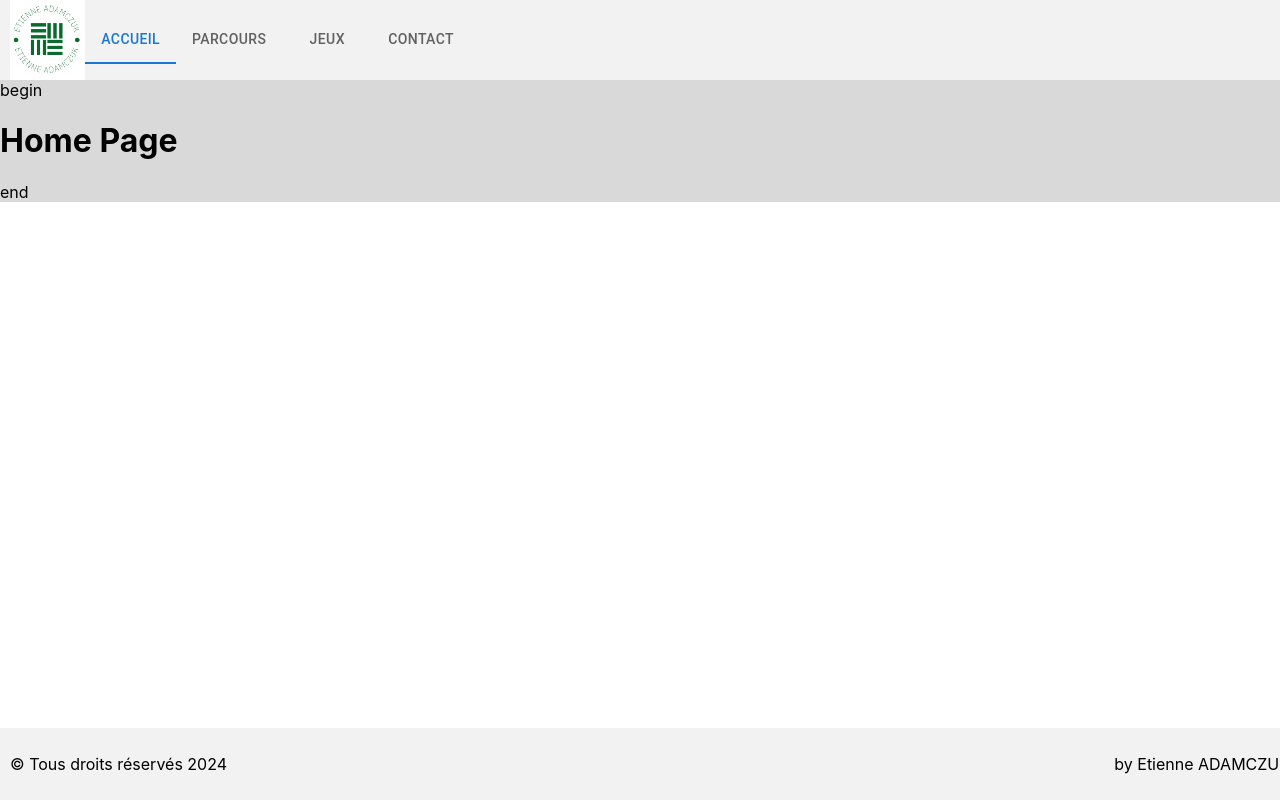
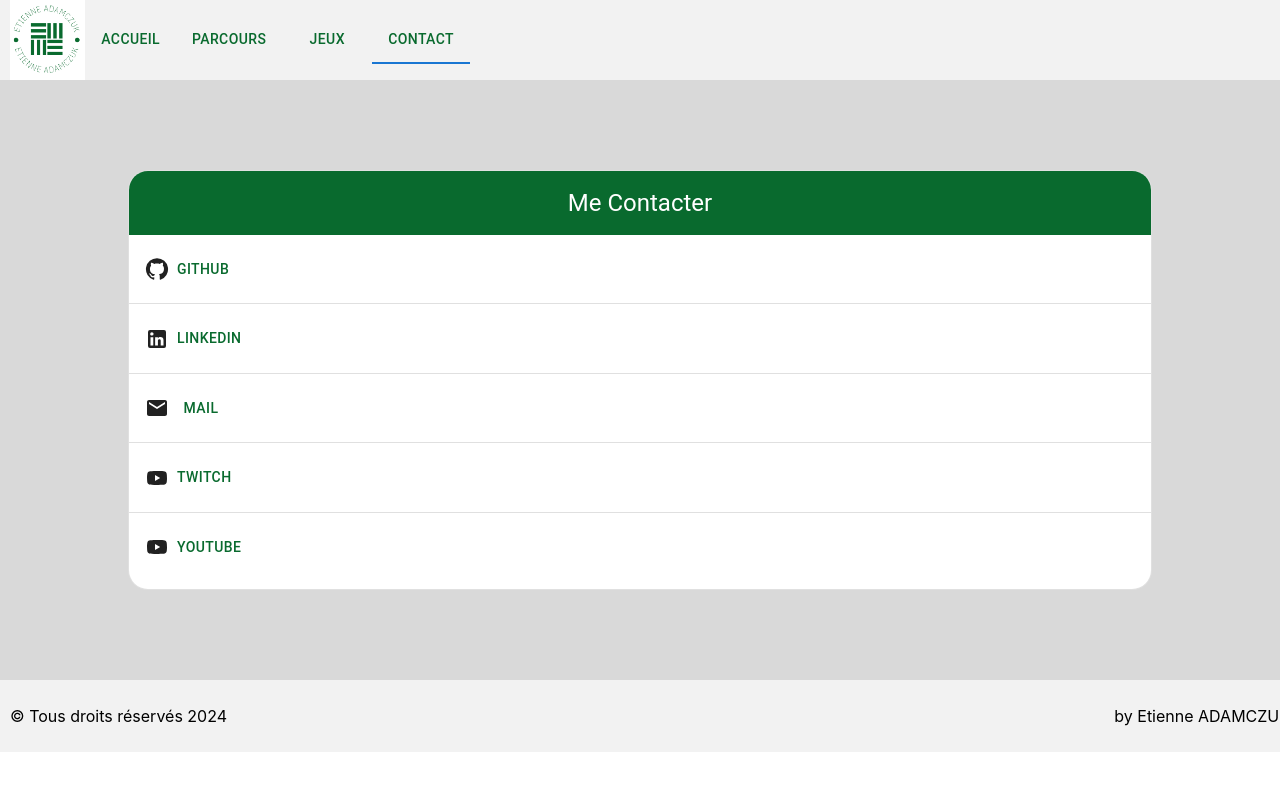
Before and after one commit to etienneadams/mon-site, a React (Create React App) app: page /contact in a window 1280 px wide. Before the commit this address led to /accueil. Built offline with nearby package versions, Linux system fonts and the light colour scheme.

Commit message:
{contact} réalisation de la page contact

```diff
--- a/package.json
+++ b/package.json
@@ -5,6 +5,10 @@
   "dependencies": {
     "@emotion/react": "^11.11.3",
     "@emotion/styled": "^11.11.0",
+    "@fortawesome/fontawesome-svg-core": "^6.5.1",
+    "@fortawesome/free-solid-svg-icons": "^6.5.1",
+    "@fortawesome/react-fontawesome": "^0.2.0",
+    "@mui/icons-material": "^5.14.5",
     "@mui/material": "^5.15.4",
     "cra-template-typescript": "1.2.0",
     "react": "^18.2.0",
--- a/src/App.tsx
+++ b/src/App.tsx
@@ -3,6 +3,7 @@
 import { BrowserRouter as Router, Routes, Route, Navigate } from 'react-router-dom';
 import HomePage from './front/pages/home.tsx';
 import GamePage from './front/pages/games.tsx';
+import ContactPage from './front/pages/contact.tsx';
 
 function App() {
   return (
@@ -11,6 +12,7 @@
         <Route path="*" element={<Navigate to="/accueil" />} />
         <Route path="/accueil" element={<HomePage />} />
         <Route path="/jeux" element={<GamePage />} />
+        <Route path="/contact" element={<ContactPage />} />
       </Routes>
     </Router>
   );
--- a/src/front/components/footer.tsx
+++ b/src/front/components/footer.tsx
@@ -12,7 +12,6 @@
     const footerStyle: React.CSSProperties = {
         padding: '10px',
         backgroundColor: colors.lighterGray,
-        position: 'fixed',
         bottom: '0',
         width: '100%',
     };
--- a/src/front/components/navigation/navbar.tsx
+++ b/src/front/components/navigation/navbar.tsx
@@ -40,11 +40,11 @@
         <div style={divStyle}>
             <img style={imgStyle} src={logo} alt="logo" />
             <div>
-                <Tabs value={value} onChange={handleChange} centered>
-                    <Tab value="accueil" label="Accueil" />
-                    <Tab value="parcours" label="Parcours" />
-                    <Tab value="jeux" label="Jeux" />
-                    <Tab value="contact" label="Contact" />
+                <Tabs value={value} onChange={handleChange} centered style={{color: colors.mainGreen}}>
+                    <Tab value="accueil" label="Accueil" style={{color: colors.mainGreen}}/>
+                    <Tab value="parcours" label="Parcours" style={{color: colors.mainGreen}}/>
+                    <Tab value="jeux" label="Jeux" style={{color: colors.mainGreen}}/>
+                    <Tab value="contact" label="Contact" style={{color: colors.mainGreen}}/>
                 </Tabs>
             </div>
         </div>
--- /dev/null
+++ b/src/front/pages/contact.tsx
@@ -0,0 +1,140 @@
+import React, { useState } from "react";
+import Navbar from "../components/navigation/navbar.tsx";
+import Footer from "../components/footer.tsx";
+import Colors from "../colors/colors.tsx";
+import { Alert, Box, Button, Card, CardContent, CardHeader, Dialog, DialogContent, DialogTitle, Divider, FormControl, FormControlLabel, FormLabel, Icon, Radio, RadioGroup, TextField } from "@mui/material";
+import GitHubIcon from '@mui/icons-material/GitHub';
+import LinkedInIcon from '@mui/icons-material/LinkedIn';
+import YouTubeIcon from '@mui/icons-material/YouTube';
+import MailIcon from '@mui/icons-material/Mail';
+import { Link } from "react-router-dom";
+
+const ContactPage = () => {
+    const [open, setOpen] = useState(false);
+    const [mailValue, setMailValue] = useState<string>();
+
+
+    const handleOpen = () => {
+        setOpen(!open);
+    };
+
+    const handleForm = () => {
+        if (mailValue === undefined) {
+            <Alert severity="error">
+
+            </Alert>
+        } else {
+
+        }
+    };
+
+
+    //CSS
+    const colors = Colors();
+
+    const bodyStyle: React.CSSProperties = {
+        backgroundColor: colors.lightGray,
+        height: '75vh',
+        alignItems: 'center',
+        margin: 'auto',
+        display: 'flex',
+        justifyContent: 'center',
+    };
+
+    const cardStyle: React.CSSProperties = {
+        //alignItems: 'center',
+        //width: '20px',
+        borderRadius: '20px',
+    };
+
+    const cardHeaderStyle: React.CSSProperties = {
+        backgroundColor: colors.mainGreen,
+        color: 'white',
+        textAlign: 'center',
+    };
+
+    const contactLinkStyle: React.CSSProperties = {
+        display: 'flex',
+        alignItems: 'center', // Centre les éléments verticalement dans chaque ligne
+    };
+
+    const dialogStyle: React.CSSProperties = {
+        //width: '900px',
+        //borderRadius: '20px',
+    };
+
+
+    return (
+        <>
+            <header>
+                <Navbar page={"contact"}/>
+            </header>
+            <body style={bodyStyle}>
+                <Box sx={{ width: '80vw'}}>
+                    <Card variant='outlined' style={cardStyle}>
+                        <CardHeader style={cardHeaderStyle} title={'Me Contacter'}/>
+                        <CardContent style={contactLinkStyle}>
+                            <Icon component={GitHubIcon}/>
+                            <Link to={"https://github.com/etienneadams"} target="_blank">
+                                <Button style={{color: colors.mainGreen}} >Github</Button>
+                            </Link>
+                        </CardContent>
+                        <Divider />
+                        <CardContent style={contactLinkStyle}>
+                            <Icon component={LinkedInIcon}/>
+                            <Link to={"https://fr.linkedin.com/in/etienne-adamczuk"} target="_blank">
+                                <Button style={{color: colors.mainGreen}}>LinkedIn</Button>
+                            </Link>
+                        </CardContent>
+                        <Divider/>
+                        <CardContent style={contactLinkStyle}>
+                            <Icon component={MailIcon}/>
+                            <Button style={{color: colors.mainGreen}} onClick={handleOpen}>Mail</Button>
+                        </CardContent>
+                        <Divider />
+                        <CardContent style={contactLinkStyle}>
+                            <Icon component={YouTubeIcon}/>
+                            <Link to={"https://m.twitch.tv/mrxsoisson/home"} target="_blank">
+                                <Button style={{color: colors.mainGreen}}>Twitch</Button>
+                            </Link>
+                        </CardContent>
+                        <Divider />
+                        <CardContent style={contactLinkStyle}>
+                            <Icon component={YouTubeIcon}/>
+                            <Link to={"https://youtube.com/@MrSoisson-adams?si=A2m2mv-O2uodqQMs"} target="_blank">
+                                <Button style={{color: colors.mainGreen}}>Youtube</Button>
+                            </Link>
+                        </CardContent>
+                    </Card>
+                </Box>
+                <Dialog open={open} style={dialogStyle}>
+                    <DialogTitle style={{textAlign: 'center', color: colors.mainGreen}}> <b>Mail</b> </DialogTitle>
+                    <Divider/>
+                    <DialogContent>
+                    <FormControl>
+                        <FormLabel>Choisir l'email :</FormLabel>
+                        <RadioGroup>
+                            <FormControlLabel value="etienneadamczuk@gmail.com" control={<Radio />} label="Email personnel"/>
+                            <FormControlLabel value="etienne.adamczuk@reseau.eseo.fr" control={<Radio />} label="Email professionnel" />
+                        </RadioGroup>
+                    </FormControl>
+                    </DialogContent>
+                    <DialogContent>
+                        <h4> Message </h4>
+                        <TextField variant="outlined" multiline maxRows={10}></TextField>
+                    </DialogContent>
+                    <DialogContent>
+                        <Button style={{color: colors.mainGreen}} onClick={handleOpen}> Fermer</Button>
+                        <Button style={{color: colors.mainGreen}} onClick={handleForm}> Valider</Button>
+                    </DialogContent>
+                </Dialog>
+            </body>
+
+            <footer>
+                <Footer/>
+            </footer>
+        </>
+    )
+};
+
+export default ContactPage;
```
Also changed, not shown: 1 other file (tests, documents, lock files or other folders).
